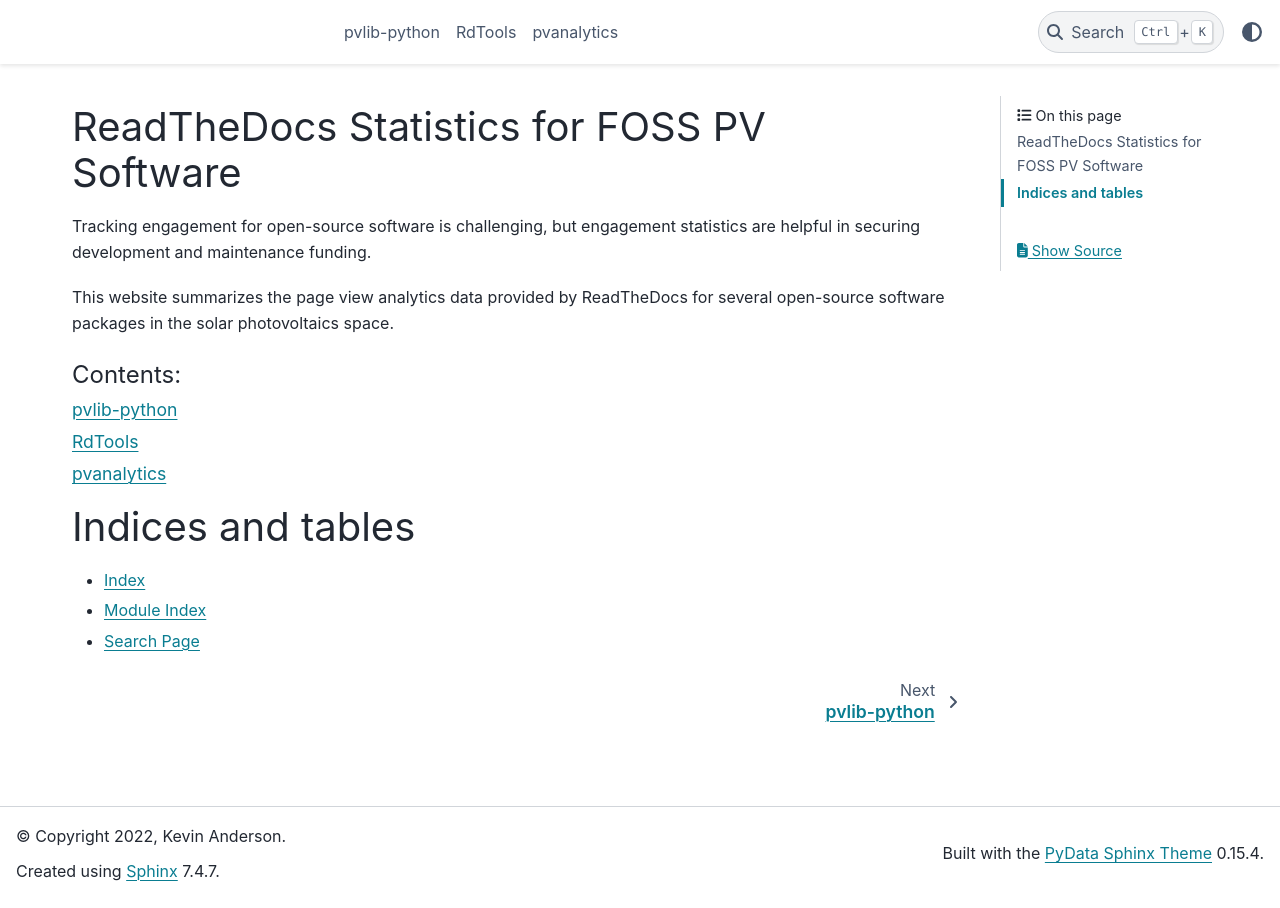
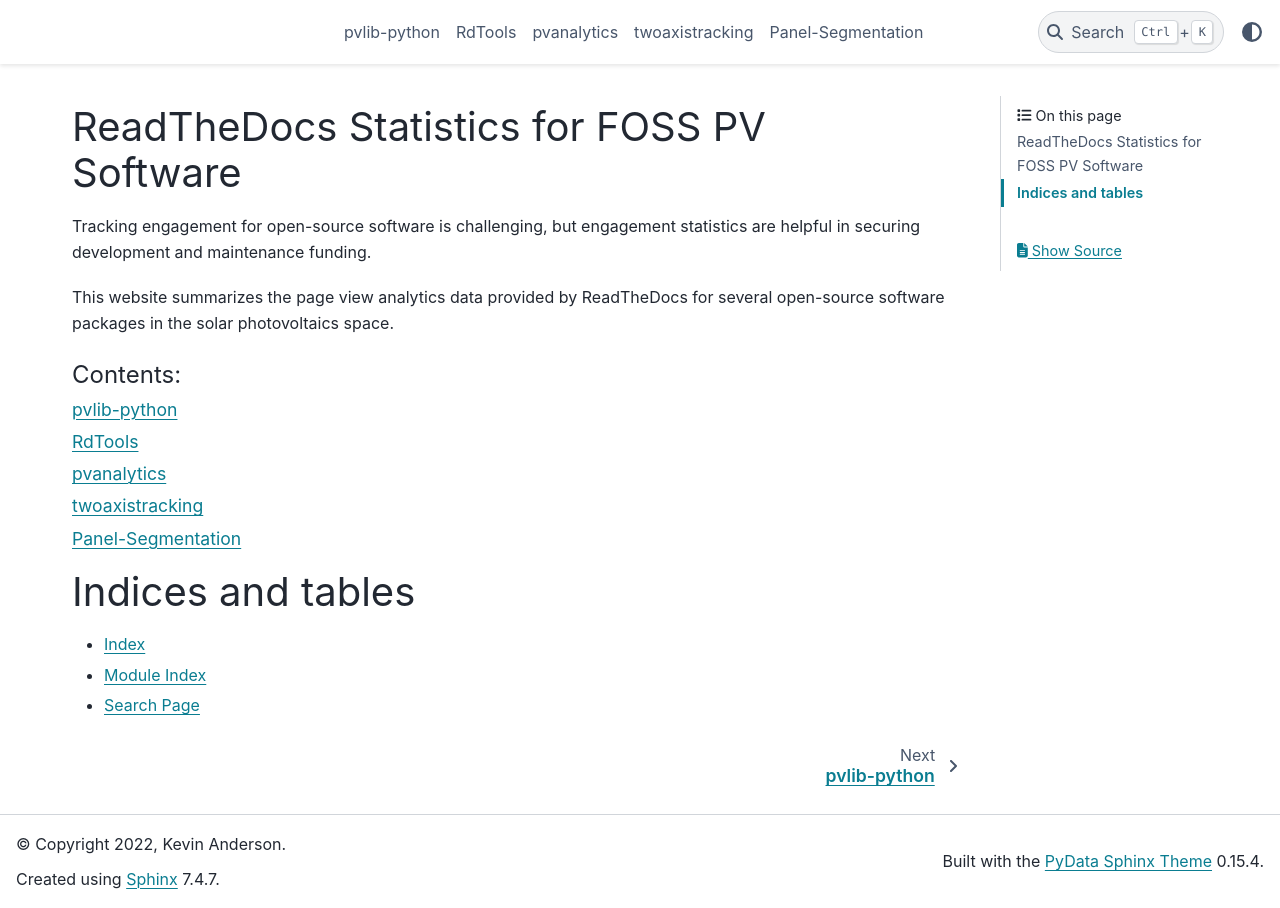
Before and after one commit to openpvtools/pv-foss-engagement, a Sphinx documentation site: the page built from sphinx/source/index.rst, in a window 1280 px wide. Built offline with Sphinx 7.4.7 and the PyData theme 0.15.4, drawn with Linux system fonts in a browser that asks for light colours.

Commit message:
include new nbs in sphinx

```diff
--- a/sphinx/source/index.rst
+++ b/sphinx/source/index.rst
@@ -21,6 +21,8 @@ photovoltaics space.
    pvlib-python
    rdtools
    pvanalytics
+   twoaxistracking
+   panel-segmentation
 
 
 Indices and tables
```
